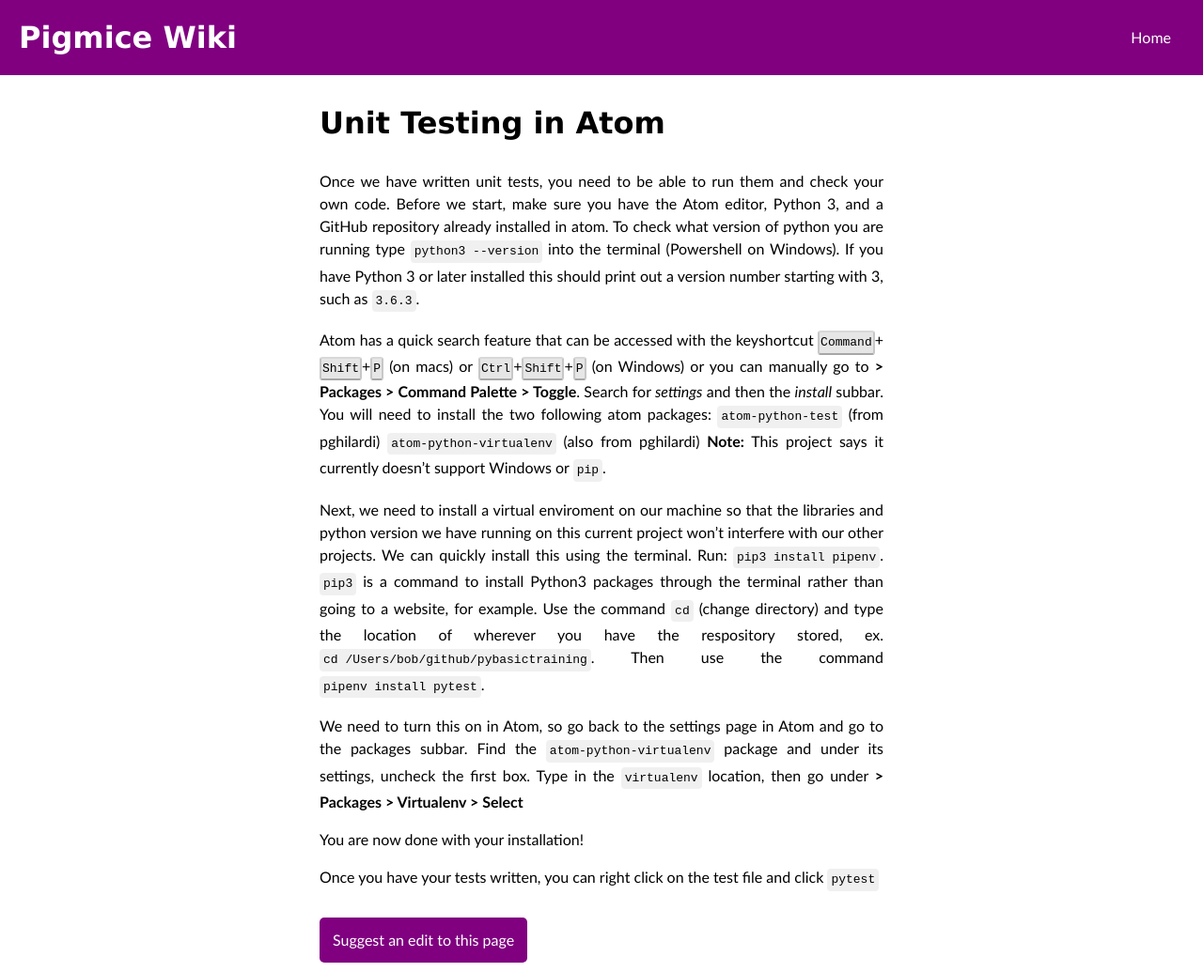
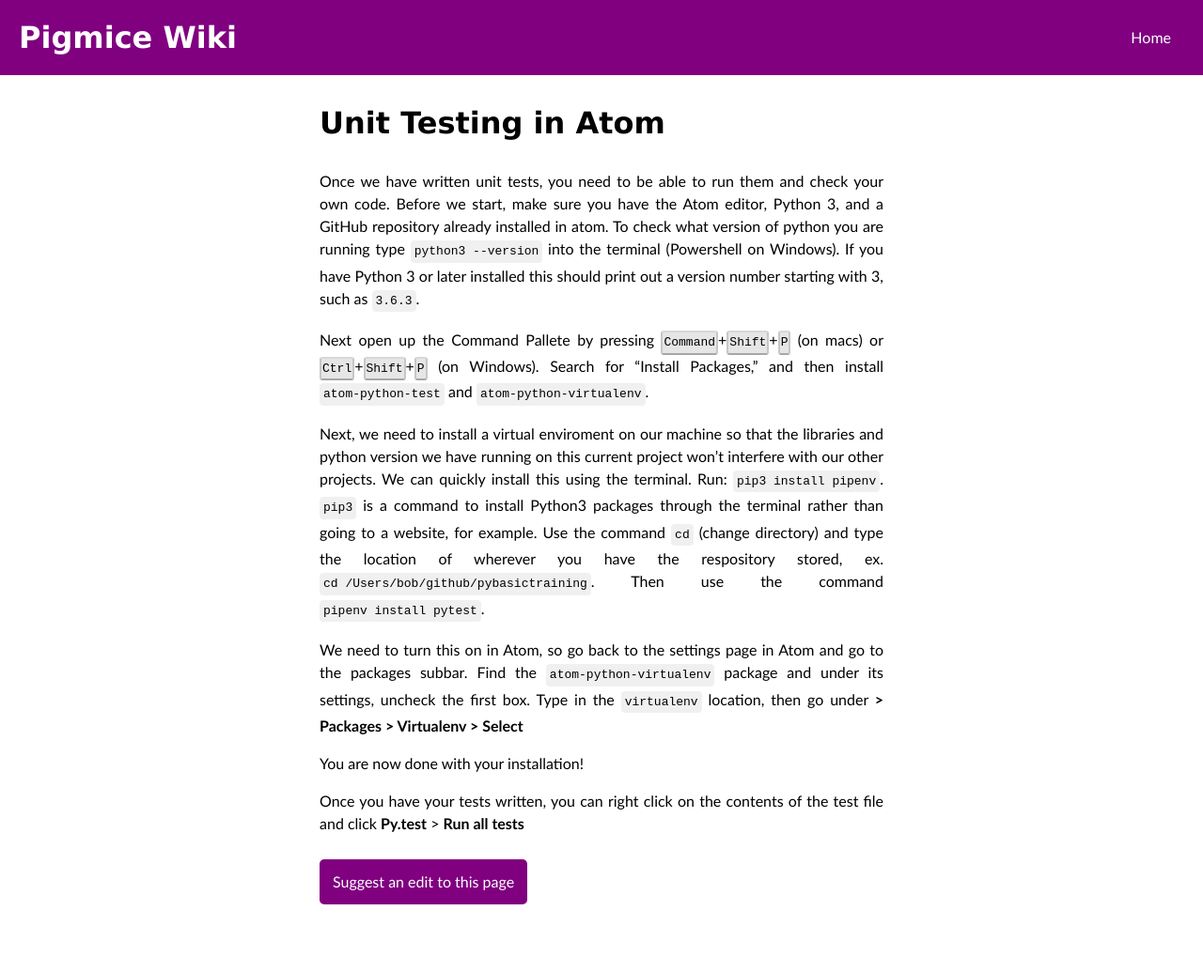
Before and after one commit to Pigmice2733/wiki, a Jekyll site: the page built from programming/unit-testing-in-atom.md, in a window 1280 px wide. Shown: the whole page at 94% size. Built offline with Jekyll 4.4.1, drawn with Linux system fonts in a browser that asks for light colours; our own code applies the rules of GitHub Pages for plain Markdown files; after the commit the page ends 973 px from its top, so only the background shows below that.

Commit message:
Further improve wording

```diff
--- a/programming/unit-testing-in-atom.md
+++ b/programming/unit-testing-in-atom.md
@@ -4,10 +4,7 @@ Once we have written unit tests, you need to be able to run them and check your
 Before we start, make sure you have the Atom editor, Python 3, and a GitHub repository already installed in atom.
 To check what version of python you are running type `python3 --version` into the terminal (Powershell on Windows). If you have Python 3 or later installed this should print out a version number starting with 3, such as `3.6.3`.
 
-Atom has a quick search feature that can be accessed with the keyshortcut <kbd>Command</kbd>+<kbd>Shift</kbd>+<kbd>P</kbd> (on macs) or <kbd>Ctrl</kbd>+<kbd>Shift</kbd>+<kbd>P</kbd> (on Windows) or you can manually go to **> Packages > Command Palette > Toggle**.
-Search for *settings* and then the *install* subbar. You will need to install the two following atom packages:
-`atom-python-test` (from pghilardi)
-`atom-python-virtualenv` (also from pghilardi) **Note:** This project says it currently doesn't support Windows or `pip`.
+Next open up the Command Pallete by pressing <kbd>Command</kbd>+<kbd>Shift</kbd>+<kbd>P</kbd> (on macs) or <kbd>Ctrl</kbd>+<kbd>Shift</kbd>+<kbd>P</kbd> (on Windows). Search for "Install Packages," and then install `atom-python-test` and `atom-python-virtualenv`.
 
 Next, we need to install a virtual enviroment on our machine so that the libraries and python version we have running on this current project won't interfere with our other projects. We can quickly install this using the terminal. Run: `pip3 install pipenv`. `pip3` is a command to install Python3 packages through the terminal rather than going to a website, for example. Use the command `cd` (change directory) and type the location of wherever you have the respository stored, ex. `cd /Users/bob/github/pybasictraining`. Then use the command `pipenv install pytest`.
 
@@ -15,4 +12,4 @@ We need to turn this on in Atom, so go back to the settings page in Atom and go
 
 You are now done with your installation!
 
-Once you have your tests written, you can right click on the test file and click `pytest`
+Once you have your tests written, you can right click on the contents of the test file and click **Py.test** > **Run all tests**
```
